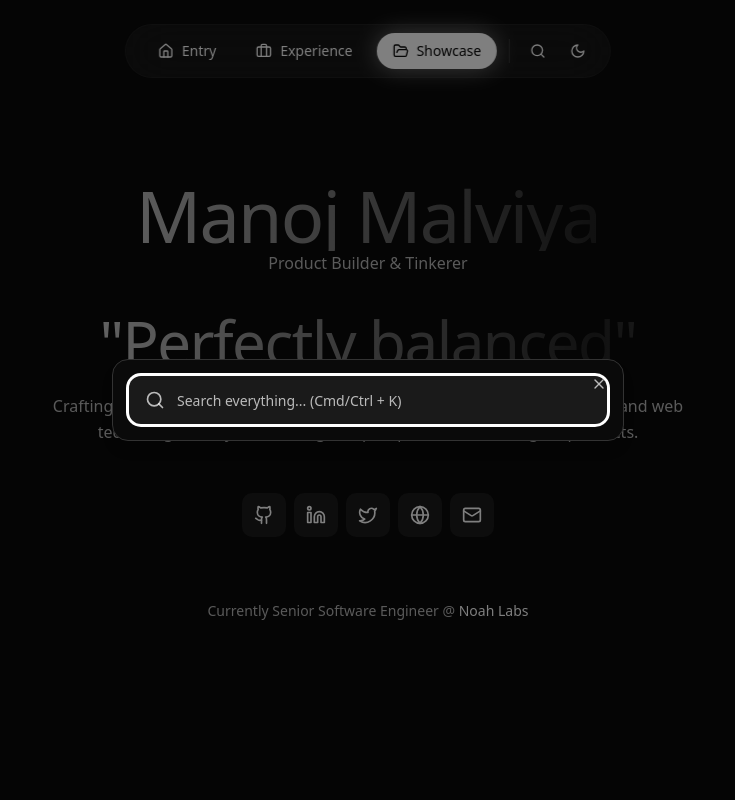
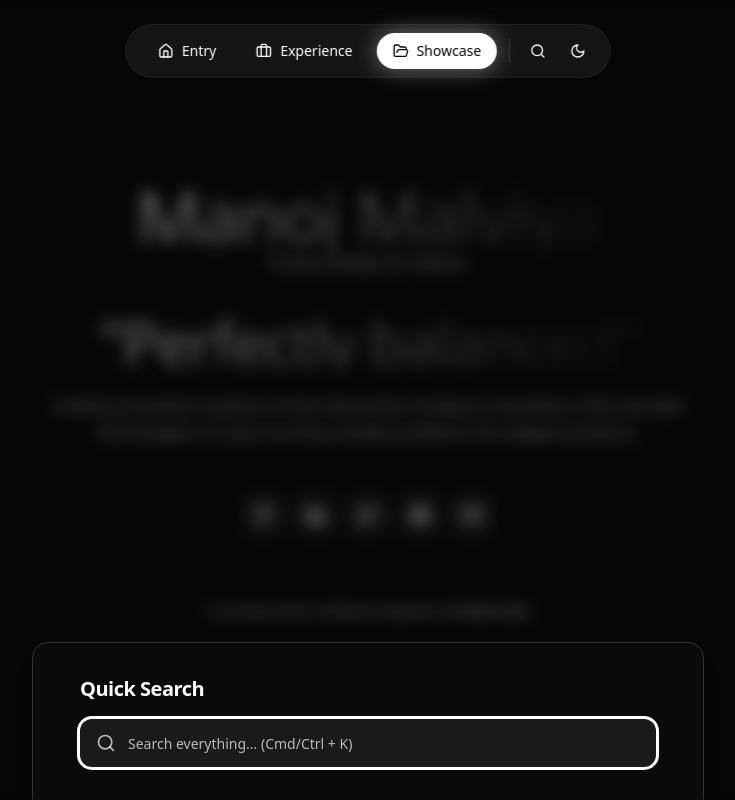
Before and after one commit to manoj-malviya-96/manoj-malviya-96, a Next.js app in the folder portfolio/: page / in a window 1280 px wide. Both pictures are taken after a click on the button 810 px from the left and 51 px from the top of the page. Shown: the top 800 px of the page, without its empty margins (272-1007 px from the left). Built offline with nearby package versions, Linux system fonts and the light colour scheme.

Commit message:
main project

```diff
--- a/portfolio/components/dialog.tsx
+++ /dev/null
@@ -1,135 +0,0 @@
-"use client";
-
-import * as React from "react";
-import * as DialogPrimitive from "@radix-ui/react-dialog";
-import {XIcon} from "lucide-react";
-import {cn} from "./utils";
-
-function Dialog({
-                    ...props
-                }: React.ComponentProps<typeof DialogPrimitive.Root>) {
-    return <DialogPrimitive.Root data-slot="dialog" {...props} />;
-}
-
-function DialogTrigger({
-                           ...props
-                       }: React.ComponentProps<typeof DialogPrimitive.Trigger>) {
-    return <DialogPrimitive.Trigger data-slot="dialog-trigger" {...props} />;
-}
-
-function DialogPortal({
-                          ...props
-                      }: React.ComponentProps<typeof DialogPrimitive.Portal>) {
-    return <DialogPrimitive.Portal data-slot="dialog-portal" {...props} />;
-}
-
-function DialogClose({
-                         ...props
-                     }: React.ComponentProps<typeof DialogPrimitive.Close>) {
-    return <DialogPrimitive.Close data-slot="dialog-close" {...props} />;
-}
-
-function DialogOverlay({
-                           className,
-                           ...props
-                       }: React.ComponentProps<typeof DialogPrimitive.Overlay>) {
-    return (
-        <DialogPrimitive.Overlay
-            data-slot="dialog-overlay"
-            className={cn(
-                "core-[state=open]:animate-in core-[state=closed]:animate-out core-[state=closed]:fade-out-0 core-[state=open]:fade-in-0 fixed inset-0 z-50 bg-black/50",
-                className,
-            )}
-            {...props}
-        />
-    );
-}
-
-function DialogContent({
-                           className,
-                           children,
-                           ...props
-                       }: React.ComponentProps<typeof DialogPrimitive.Content>) {
-    return (
-        <DialogPortal data-slot="dialog-portal">
-            <DialogOverlay/>
-            <DialogPrimitive.Content
-                data-slot="dialog-content"
-                className={cn(
-                    "bg-background core-[state=open]:animate-in core-[state=closed]:animate-out core-[state=closed]:fade-out-0 core-[state=open]:fade-in-0 core-[state=closed]:zoom-out-95 core-[state=open]:zoom-in-95 fixed top-[50%] left-[50%] z-50 grid w-full max-w-[calc(100%-2rem)] translate-x-[-50%] translate-y-[-50%] gap-4 rounded-lg border p-6 shadow-lg duration-200 sm:max-w-lg",
-                    className,
-                )}
-                {...props}
-            >
-                {children}
-                <DialogPrimitive.Close
-                    className="ring-offset-background focus:ring-ring data-[state=open]:bg-accent data-[state=open]:text-muted-foreground absolute top-4 right-4 rounded-xs opacity-70 transition-opacity hover:opacity-100 focus:ring-2 focus:ring-offset-2 focus:outline-hidden disabled:pointer-events-none [&_svg]:pointer-events-none [&_svg]:shrink-0 [&_svg:not([class*='size-'])]:size-4">
-                    <XIcon/>
-                    <span className="sr-only">Close</span>
-                </DialogPrimitive.Close>
-            </DialogPrimitive.Content>
-        </DialogPortal>
-    );
-}
-
-function DialogHeader({className, ...props}: React.ComponentProps<"div">) {
-    return (
-        <div
-            data-slot="dialog-header"
-            className={cn("flex flex-col gap-2 text-center sm:text-left", className)}
-            {...props}
-        />
-    );
-}
-
-function DialogFooter({className, ...props}: React.ComponentProps<"div">) {
-    return (
-        <div
-            data-slot="dialog-footer"
-            className={cn(
-                "flex flex-col-reverse gap-2 sm:flex-row sm:justify-end",
-                className,
-            )}
-            {...props}
-        />
-    );
-}
-
-function DialogTitle({
-                         className,
-                         ...props
-                     }: React.ComponentProps<typeof DialogPrimitive.Title>) {
-    return (
-        <DialogPrimitive.Title
-            data-slot="dialog-title"
-            className={cn("text-lg leading-none font-semibold", className)}
-            {...props}
-        />
-    );
-}
-
-function DialogDescription({
-                               className,
-                               ...props
-                           }: React.ComponentProps<typeof DialogPrimitive.Description>) {
-    return (
-        <DialogPrimitive.Description
-            data-slot="dialog-description"
-            className={cn("text-muted-foreground text-sm", className)}
-            {...props}
-        />
-    );
-}
-
-export {
-    Dialog,
-    DialogClose,
-    DialogContent,
-    DialogDescription,
-    DialogFooter,
-    DialogHeader,
-    DialogOverlay,
-    DialogPortal,
-    DialogTitle,
-    DialogTrigger,
-};
--- /dev/null
+++ b/portfolio/components/drawer.tsx
@@ -0,0 +1,56 @@
+'use client';
+import * as React from 'react';
+import * as DrawerPrimitive from 'vaul';
+import {cn} from '@/components/utils';
+
+// Root component
+export function Drawer(props: React.ComponentProps<typeof DrawerPrimitive.Root>) {
+    return <DrawerPrimitive.Root data-slot="drawer" {...props}/>;
+}
+
+// Content (renders portal + overlay + content panel)
+export function DrawerContent({className, children, ...props}: React.ComponentProps<typeof DrawerPrimitive.Content>) {
+    return (
+        <DrawerPrimitive.Portal>
+            <DrawerPrimitive.Overlay
+                className={cn(
+                    'fixed inset-0 bg-black/40 backdrop-blur-sm data-[state=open]:animate-in data-[state=closed]:animate-out data-[state=open]:fade-in data-[state=closed]:fade-out'
+                )}
+            />
+            <DrawerPrimitive.Content
+                data-slot="drawer-content"
+                className={cn(
+                    'fixed bottom-0 left-1/2 -translate-x-1/2 w-full max-w-2xl rounded-t-2xl border border-border bg-background shadow-xl',
+                    'p-6 md:p-8',
+                    'data-[state=open]:animate-in data-[state=closed]:animate-out data-[state=open]:slide-in-from-bottom data-[state=closed]:slide-out-to-bottom',
+                    className,
+                )}
+                {...props}
+            >
+                <div className="mx-auto w-full max-w-xl">
+                    {children}
+                </div>
+            </DrawerPrimitive.Content>
+        </DrawerPrimitive.Portal>
+    );
+}
+
+// Header wrapper
+export function DrawerHeader({className, ...props}: React.HTMLAttributes<HTMLDivElement>) {
+    return <div data-slot="drawer-header" className={cn('mb-4', className)} {...props}/>;
+}
+
+// Title component (simple heading element for styling)
+export function DrawerTitle({className, ...props}: React.HTMLAttributes<HTMLHeadingElement>) {
+    return (
+        <h2
+            data-slot="drawer-title"
+            className={cn('text-foreground font-semibold tracking-tight', className)}
+            {...props}
+        />
+    );
+}
+
+// Re-export primitives if needed
+export const DrawerPortal = DrawerPrimitive.Portal;
+export const DrawerOverlay = DrawerPrimitive.Overlay;
--- a/portfolio/core/data.ts
+++ b/portfolio/core/data.ts
@@ -136,7 +136,6 @@ export const WORK_EXPERIENCES: WorkExperience[] = [
 ] as const as WorkExperience[];
 
 
-export type TechIcon = IconType;
 export const TECH_STACK: Record<string, IconType> = {
     TypeScript: SiTypescript,
     JavaScript: SiJavascript,
--- a/portfolio/package.json
+++ b/portfolio/package.json
@@ -17,7 +17,8 @@
     "react": "19.2.0",
     "react-dom": "19.2.0",
     "react-icons": "^5.5.0",
-    "tailwind-merge": "^3.3.1"
+    "tailwind-merge": "^3.3.1",
+    "vaul": "^1.1.2"
   },
   "devDependencies": {
     "@tailwindcss/postcss": "^4",
--- a/portfolio/screens/entry.tsx
+++ b/portfolio/screens/entry.tsx
@@ -5,8 +5,8 @@ import Showcase from '@/screens/showcase';
 import Footer from '@/screens/footer';
 import Home from '@/screens/home';
 import {Briefcase, FolderOpen, Home as HomeIcon, Moon, Search, Sun} from 'lucide-react';
-import {Dialog, DialogContent} from '@/components/dialog';
 import {Input} from '@/components/Input';
+import {Drawer, DrawerContent, DrawerHeader, DrawerTitle} from '@/components/drawer';
 
 
 type SectionId = 'home' | 'workex' | 'showcase';
@@ -251,10 +251,13 @@ export default function Entry() {
 
             <Footer/>
 
-            {/* Global Search Dialog */}
-            <Dialog open={searchOpen} onOpenChange={setSearchOpen}>
-                <DialogContent className="bg-background border-border max-w-2xl p-0 rounded-2xl">
-                    <div className="p-4">
+            {/* Global Search Drawer */}
+            <Drawer open={searchOpen} onOpenChange={setSearchOpen}>
+                <DrawerContent>
+                    <DrawerHeader>
+                        <DrawerTitle className="text-xl">Quick Search</DrawerTitle>
+                    </DrawerHeader>
+                    <div className="p-0">
                         <div className="relative">
                             <Search className="absolute left-4 top-1/2 -translate-y-1/2 w-5 h-5 text-muted-foreground"/>
                             <Input
@@ -262,14 +265,14 @@ export default function Entry() {
                                 placeholder="Search everything... (Cmd/Ctrl + K)"
                                 value={searchQuery}
                                 onChange={(e) => setSearchQuery(e.target.value)}
-                                className="pl-12 bg-muted border-0 rounded-xl h-12 text-lg"
+                                className="pl-12 bg-muted border-0 rounded-xl h-12 text-lg w-full"
                                 autoFocus
                             />
                         </div>
                     </div>
 
                     {searchQuery && (
-                        <div className="px-4 pb-4 max-h-96 overflow-y-auto">
+                        <div className="pt-4 max-h-96 overflow-y-auto">
                             <p className="text-sm text-muted-foreground mb-2">Quick actions</p>
                             <div className="space-y-2">
                                 <button
@@ -295,8 +298,8 @@ export default function Entry() {
                             </div>
                         </div>
                     )}
-                </DialogContent>
-            </Dialog>
+                </DrawerContent>
+            </Drawer>
         </div>
     );
 }
--- a/portfolio/screens/highlights.tsx
+++ b/portfolio/screens/highlights.tsx
@@ -1,6 +1,6 @@
 import {useState} from 'react';
 import {Award, Calendar, MapPin} from 'lucide-react';
-import {Dialog, DialogContent, DialogHeader, DialogTitle} from '@/components/dialog';
+import {Drawer, DrawerContent, DrawerHeader, DrawerTitle} from '@/components/drawer';
 import type {IconType} from 'react-icons';
 import {Badge} from '@/components/Badge';
 import IconText from '@/components/IconText';
@@ -69,15 +69,15 @@ function TechStackList() {
 function DetailModal({exp, onClose}: { exp: WorkExperience | null; onClose: () => void }) {
     if (!exp) return null;
     return (
-        <Dialog open onOpenChange={onClose}>
-            <DialogContent className="bg-background border-border max-w-3xl max-h-[90vh] overflow-y-auto rounded-2xl">
-                <DialogHeader>
-                    <DialogTitle className="text-3xl mb-2">{exp.title}</DialogTitle>
+        <Drawer open onOpenChange={(o) => !o && onClose()}>
+            <DrawerContent>
+                <DrawerHeader>
+                    <DrawerTitle className="text-3xl mb-2">{exp.title}</DrawerTitle>
+                </DrawerHeader>
+                <div className="space-y-6 mt-2">
                     <div className="flex items-center gap-4 text-sm text-muted-foreground">
                         <span>{exp.company}</span><span>•</span><span>{exp.location}</span><span>•</span><span>{exp.period}</span>
                     </div>
-                </DialogHeader>
-                <div className="space-y-6 mt-6">
                     <div>
                         <h3 className="text-lg mb-2">About the Role</h3>
                         <p className="text-muted-foreground leading-relaxed">{exp.description}</p>
@@ -100,8 +100,8 @@ function DetailModal({exp, onClose}: { exp: WorkExperience | null; onClose: () =
                         </div>
                     </div>
                 </div>
-            </DialogContent>
-        </Dialog>
+            </DrawerContent>
+        </Drawer>
     );
 }
 
--- a/portfolio/screens/showcase.tsx
+++ b/portfolio/screens/showcase.tsx
@@ -1,6 +1,6 @@
 import {useCallback, useMemo, useState} from 'react';
 import {BookOpen, Code, ExternalLink, FileText} from 'lucide-react';
-import {Dialog, DialogContent, DialogHeader, DialogTitle} from '@/components/dialog';
+import {Drawer, DrawerContent, DrawerHeader, DrawerTitle} from '@/components/drawer';
 import {SearchField} from '@/components/SearchField';
 import {FilterToggle} from '@/components/FilterToggle';
 import {MediaTile} from '@/components/MediaTile';
@@ -98,20 +98,17 @@ export default function Showcase() {
                 </div>
             )}
 
-            <Dialog open={!!selectedItem} onOpenChange={() => setSelectedItem(null)}>
-                <DialogContent
-                    className="bg-background text-foreground max-w-3xl max-h-[90vh] overflow-y-auto rounded-2xl">
+            <Drawer open={!!selectedItem} onOpenChange={(o) => !o && setSelectedItem(null)}>
+                <DrawerContent>
                     {selectedItem && (
                         <>
-                            <DialogHeader>
-                                <DialogTitle
-                                    className="text-3xl text-foreground mb-4">{selectedItem.title}</DialogTitle>
-                            </DialogHeader>
+                            <DrawerHeader>
+                                <DrawerTitle className="text-3xl mb-4">{selectedItem.title}</DrawerTitle>
+                            </DrawerHeader>
                             <div className="space-y-6">
                                 <div className="flex flex-wrap gap-2">
                                     {selectedItem.tags.map(tag => (
-                                        <span key={tag}
-                                              className="px-3 py-1 bg-muted rounded-full text-sm">{tag}</span>
+                                        <span key={tag} className="px-3 py-1 bg-muted rounded-full text-sm">{tag}</span>
                                     ))}
                                 </div>
                                 {selectedItem.detailedDescription && (
@@ -125,8 +122,7 @@ export default function Showcase() {
                                         <h3 className="text-xl mb-2">Key Features</h3>
                                         <ul className="space-y-2">
                                             {selectedItem.features.map((feature, i) => (
-                                                <li key={i}
-                                                    className="flex items-start gap-2 text-muted-foreground">
+                                                <li key={i} className="flex items-start gap-2 text-muted-foreground">
                                                     <span className="text-foreground mt-1">•</span>
                                                     <span>{feature}</span>
                                                 </li>
@@ -161,8 +157,8 @@ export default function Showcase() {
                             </div>
                         </>
                     )}
-                </DialogContent>
-            </Dialog>
+                </DrawerContent>
+            </Drawer>
         </ScreenContainer>
     );
 }
```
Also changed, not shown: 1 other file (tests, documents, lock files or other folders).
